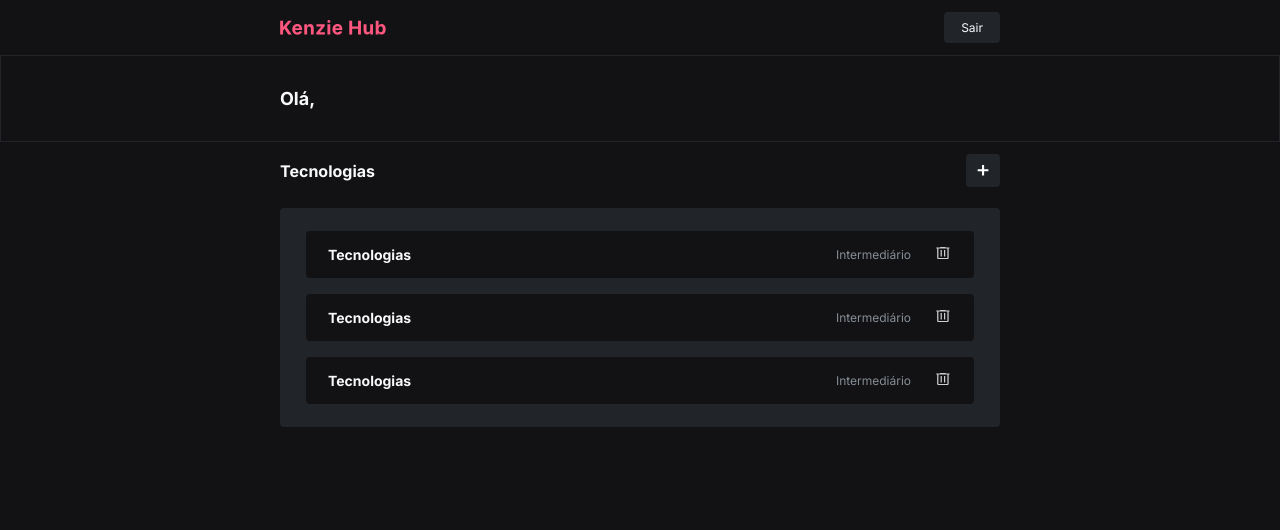
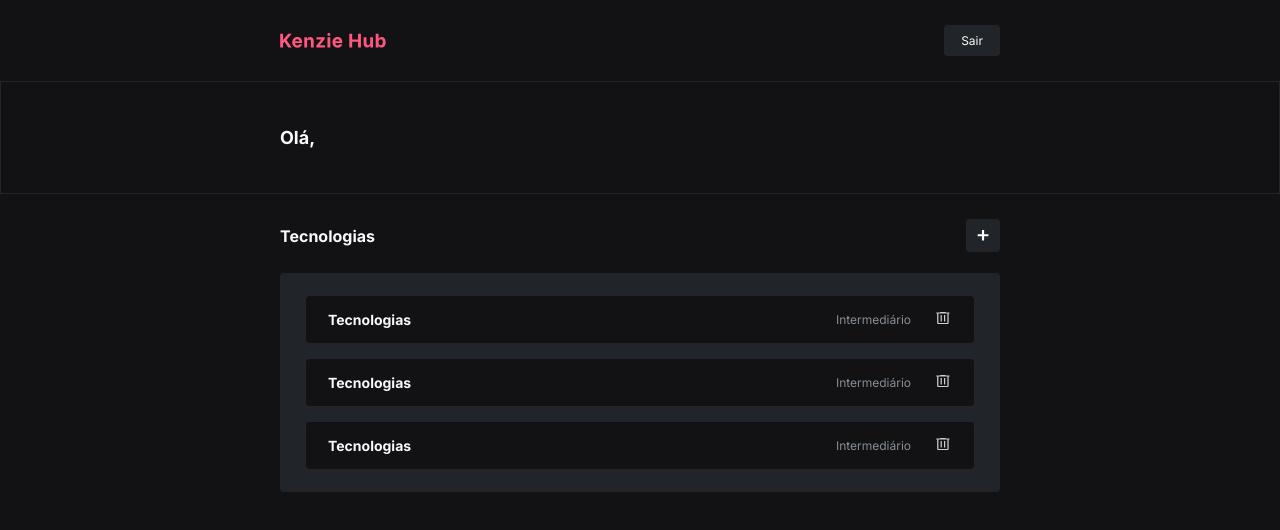
Before and after one commit to Danielle-Luz/Kenzie-Hub, a React (Create React App) app: page /dashboard in a window 1280 px wide. Shown: the top 530 px of the page. Built offline with nearby package versions, Linux system fonts and the light colour scheme; no server answers; sample sign-in values are in the browser's storage.

Commit message:
fix: desktop container padding

```diff
--- a/src/pages/Dashboard/styles.js
+++ b/src/pages/Dashboard/styles.js
@@ -8,7 +8,7 @@ export const Container = styled.div`
   width: 100%;
 
   @media(min-width: 500px) {
-    padding-inline: 25px;
+    padding: 25px;
   }
 `
 
```
